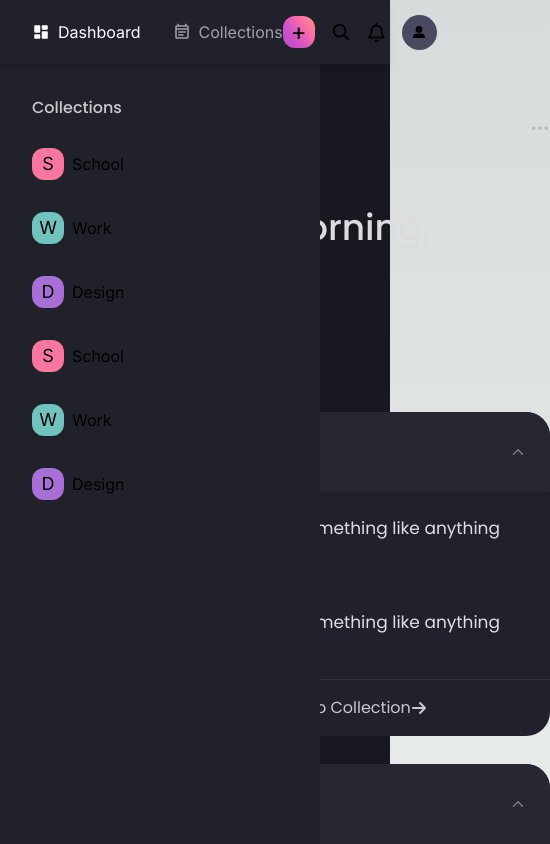
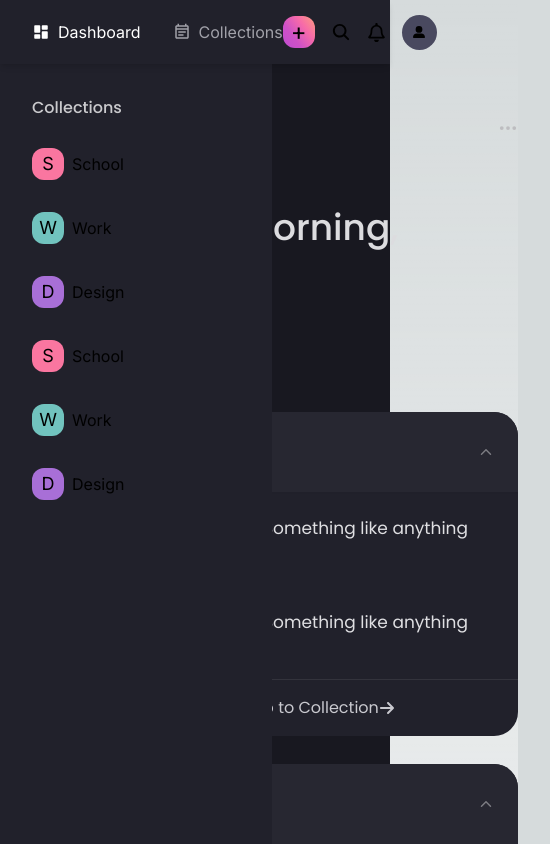
Before and after one commit to Amritanshu312/TaskGen, a Next.js app: page / in a window 390 px wide. Shown: the top 844 px of the page, 550 px wide, since content can reach past the window. Built offline with nearby package versions, Linux system fonts and the light colour scheme; no server answers.

Commit message:
[Home] feat🎉: responsiveness

```diff
--- a/app/(pages)/page.js
+++ b/app/(pages)/page.js
@@ -10,7 +10,7 @@ export default function Home() {
 
       <div className="w-full mt-28 flex items-center flex-col">
 
-        <div className="w-full ml-80 max-w-[800px]">
+        <div className="w-full ml-80 max-[1226px]:ml-[16rem] max-w-[800px] max-[1226px]:max-w-[712px]">
           <div className="flex justify-between items-center mb-16">
             <div className="font-['poppins'] text-2xl font-medium">Dashboard</div>
             <div className="cursor-pointer text-xl text-[#bdbdc0]"><BsThreeDots /></div>
--- a/partials/Sidebar/Sidebar.jsx
+++ b/partials/Sidebar/Sidebar.jsx
@@ -1,6 +1,6 @@
 const Sidebar = () => {
   return (
-    <div className="h-screen fixed w-80 bg-[#21212b] py-24 pl-8">
+    <div className="h-screen fixed w-80 max-[1226px]:w-[17rem] bg-[#21212b] py-24 pl-8 ">
       <div className="text-[#cacacd] font-['poppins'] font-medium">Collections</div>
 
       <div className="mt-7 gap-8 flex flex-col">
```
